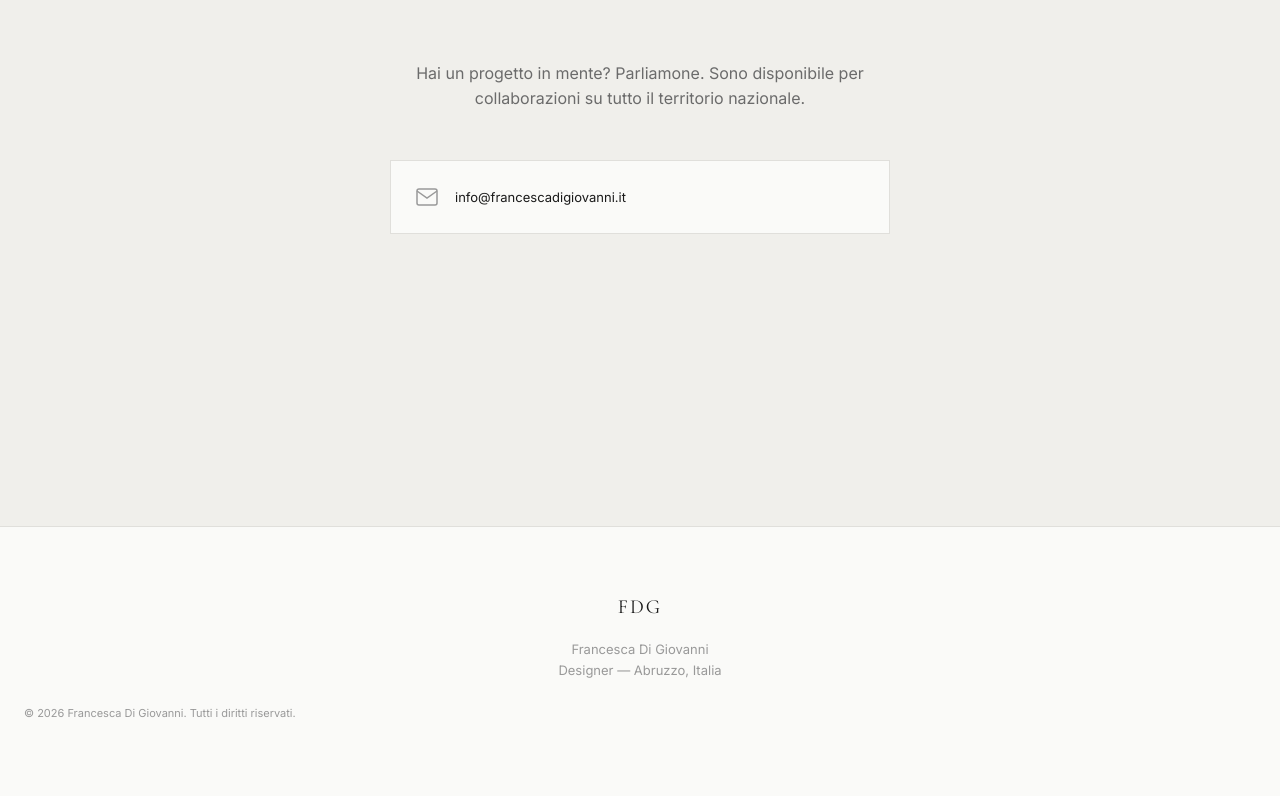
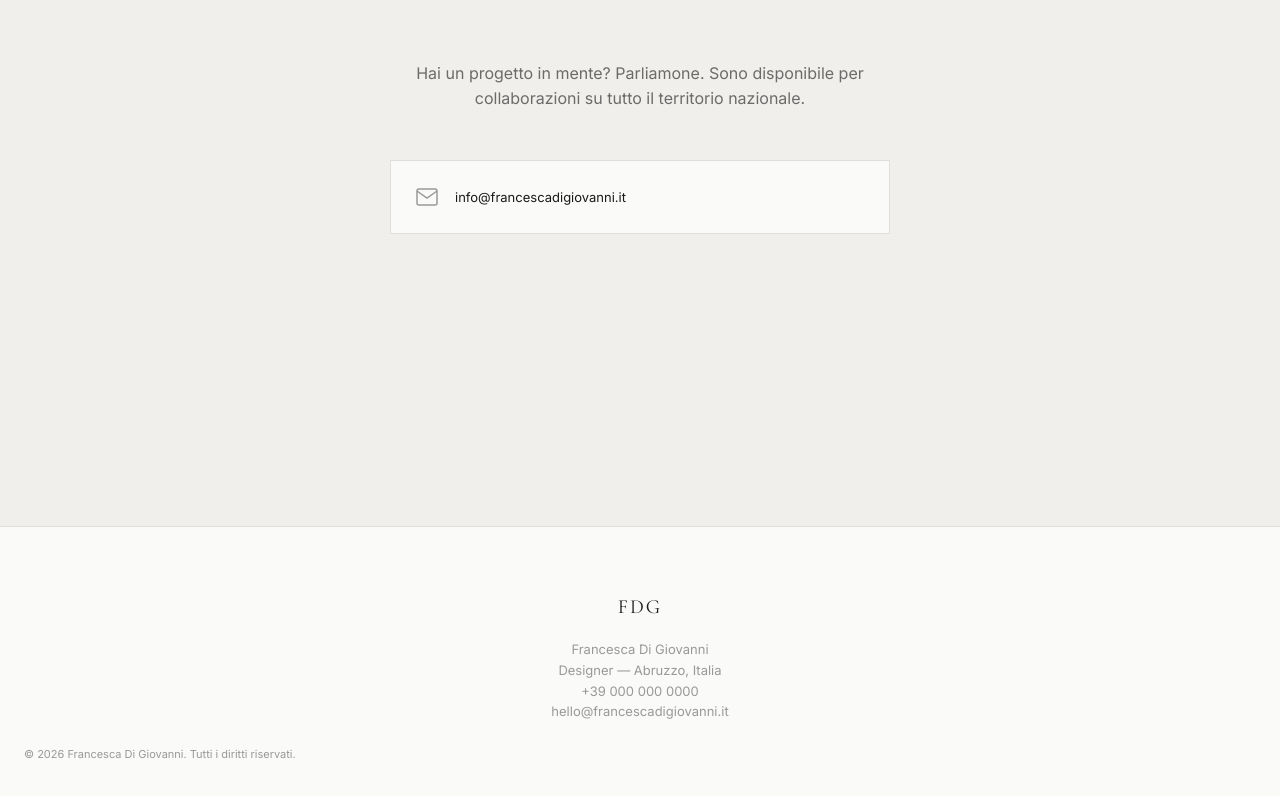
Before and after one commit to xellos81/francesca-di-giovanni-portfolio, a website: page index.html in a window 1280 px wide. Shown: the part 6764-7560 px from the top of the page. Drawn offline with nearby package versions, Linux system fonts and the light colour scheme.

Commit message:
Footer: aggiunto telefono e email fittizi

```diff
--- a/index.html
+++ b/index.html
@@ -301,6 +301,8 @@
                 <div class="footer-info">
                     <p>Francesca Di Giovanni</p>
                     <p>Designer — Abruzzo, Italia</p>
+                    <p>+39 000 000 0000</p>
+                    <p>hello@francescadigiovanni.it</p>
                 </div>
             </div>
             <div class="footer-bottom">
```
